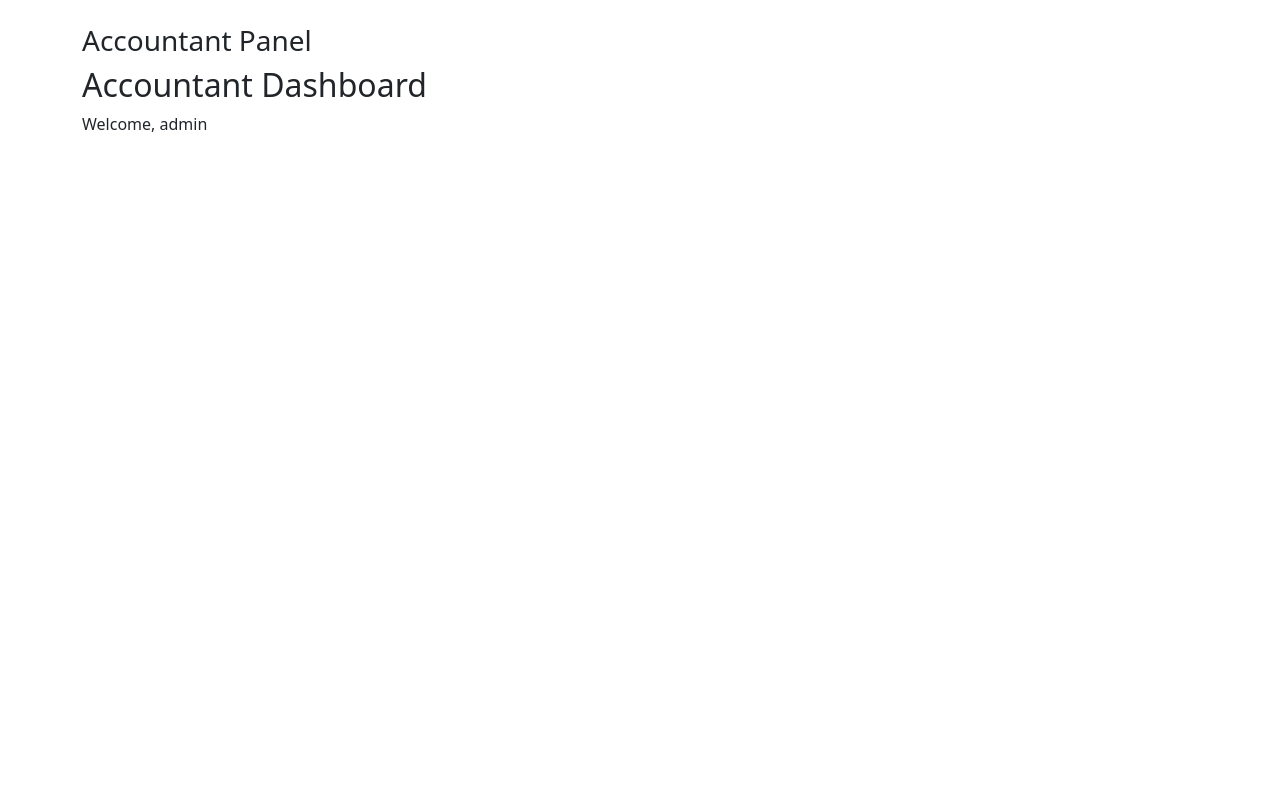
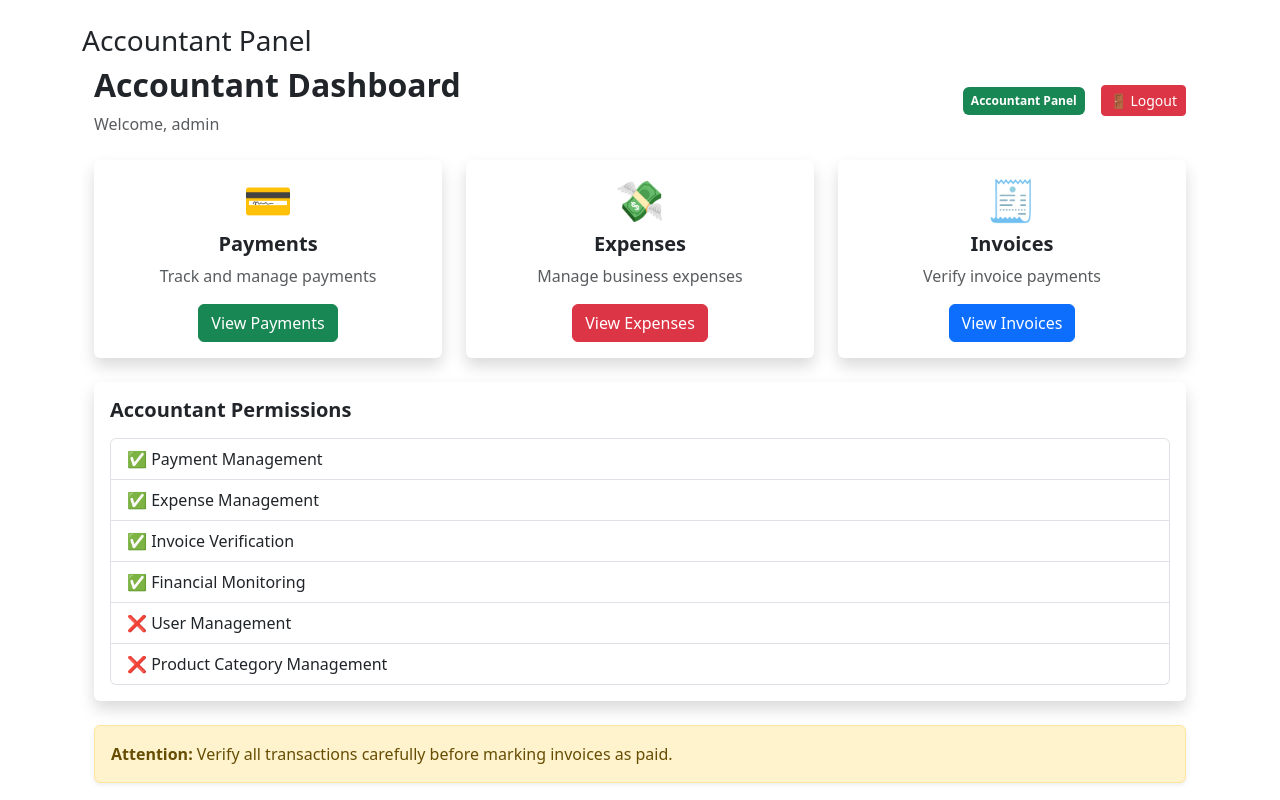
Before and after one commit to subinpk8088-pydj/django-erp-billing-system, a Django app: page /accountant-dashboard/ in a window 1280 px wide. Run offline with Django 4.2, Linux system fonts and the light colour scheme; a user stored in the database is signed in.

Commit message:
Acc dashboard

```diff
--- a/templates/accounts/accountant_dashboard.html
+++ b/templates/accounts/accountant_dashboard.html
@@ -1,9 +1,186 @@
-<!-- templates/accounts/accountant_dashboard.html -->
 {% extends 'layouts/accountant_base.html' %}
 
 {% block accountant_content %}
 
-<h2>Accountant Dashboard</h2>
-<p>Welcome, {{ request.user.username }}</p>
+<div class="container-fluid">
+
+    <!-- HEADER -->
+    <div class="d-flex justify-content-between align-items-center mb-4">
+
+        <div>
+
+            <h2 class="fw-bold">
+                Accountant Dashboard
+            </h2>
+
+            <p class="text-muted mb-0">
+                Welcome, {{ request.user.username }}
+            </p>
+
+        </div>
+
+        <div class="d-flex align-items-center gap-3">
+
+    <span class="badge bg-success p-2">
+        Accountant Panel
+    </span>
+
+    <a href="{% url 'logout' %}"
+       class="btn btn-danger btn-sm">
+
+        🚪 Logout
+
+    </a>
+
+</div>
+
+    </div>
+
+    <!-- QUICK ACTIONS -->
+    <div class="row g-4 mb-4">
+
+        <!-- PAYMENTS -->
+        <div class="col-md-4">
+
+            <div class="card shadow border-0 h-100">
+
+                <div class="card-body text-center">
+
+                    <h1>💳</h1>
+
+                    <h5 class="fw-bold">
+                        Payments
+                    </h5>
+
+                    <p class="text-muted">
+                        Track and manage payments
+                    </p>
+
+                    <a href="{% url 'payment_list' %}"
+                       class="btn btn-success">
+
+                        View Payments
+
+                    </a>
+
+                </div>
+
+            </div>
+
+        </div>
+
+        <!-- EXPENSES -->
+        <div class="col-md-4">
+
+            <div class="card shadow border-0 h-100">
+
+                <div class="card-body text-center">
+
+                    <h1>💸</h1>
+
+                    <h5 class="fw-bold">
+                        Expenses
+                    </h5>
+
+                    <p class="text-muted">
+                        Manage business expenses
+                    </p>
+
+                    <a href="{% url 'expense_list' %}"
+                       class="btn btn-danger">
+
+                        View Expenses
+
+                    </a>
+
+                </div>
+
+            </div>
+
+        </div>
+
+        <!-- INVOICES -->
+        <div class="col-md-4">
+
+            <div class="card shadow border-0 h-100">
+
+                <div class="card-body text-center">
+
+                    <h1>🧾</h1>
+
+                    <h5 class="fw-bold">
+                        Invoices
+                    </h5>
+
+                    <p class="text-muted">
+                        Verify invoice payments
+                    </p>
+
+                    <a href="{% url 'invoice_list' %}"
+                       class="btn btn-primary">
+
+                        View Invoices
+
+                    </a>
+
+                </div>
+
+            </div>
+
+        </div>
+
+    </div>
+
+    <!-- ACCOUNT SUMMARY -->
+    <div class="card shadow border-0 mb-4">
+
+        <div class="card-body">
+
+            <h5 class="fw-bold mb-3">
+                Accountant Permissions
+            </h5>
+
+            <ul class="list-group">
+
+                <li class="list-group-item">
+                    ✅ Payment Management
+                </li>
+
+                <li class="list-group-item">
+                    ✅ Expense Management
+                </li>
+
+                <li class="list-group-item">
+                    ✅ Invoice Verification
+                </li>
+
+                <li class="list-group-item">
+                    ✅ Financial Monitoring
+                </li>
+
+                <li class="list-group-item">
+                    ❌ User Management
+                </li>
+
+                <li class="list-group-item">
+                    ❌ Product Category Management
+                </li>
+
+            </ul>
+
+        </div>
+
+    </div>
+
+    <!-- FINANCIAL NOTICE -->
+    <div class="alert alert-warning shadow-sm">
+
+        <strong>Attention:</strong>
+
+        Verify all transactions carefully before marking invoices as paid.
+
+    </div>
+
+</div>
 
 {% endblock %}
```
Also changed, not shown: templates/accounts/staff_dashboard.html (+14 -5 lines), db.sqlite3.
